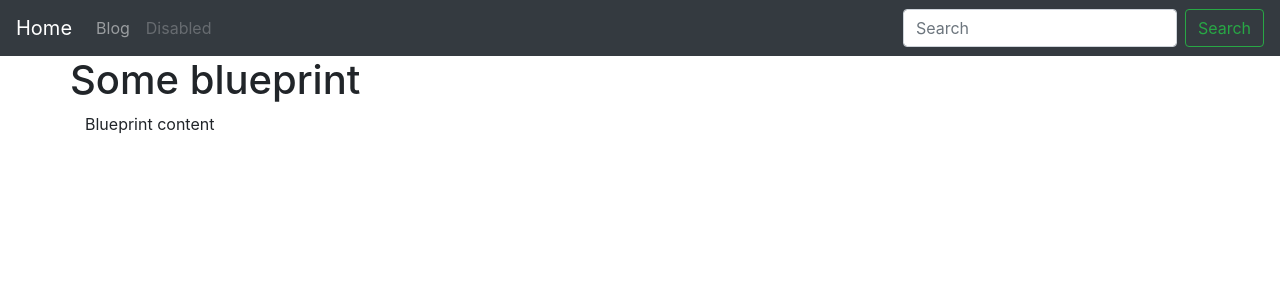
After one commit to aderny-twc/blog_flask, a Flask app: template app/posts/templates/posts/index.html in a window 1280 px wide. The commit adds this page. Shown: the top 300 px of the page. Run offline with Flask 2, Linux system fonts and the light colour scheme; the template is opened without the code that fills it, so the values that code supplies are empty.

Commit message:
Added post blueprint

```diff
--- a/app/app.py
+++ b/app/app.py
@@ -1,6 +1,10 @@
 from flask import Flask
 from config import Configuration
+
+from posts.blueprint import posts
 
 
 app = Flask(__name__)
 app.config.from_object(Configuration)
+
+app.register_blueprint(posts, url_prefix='/blog')
--- /dev/null
+++ b/app/posts/templates/posts/index.html
@@ -0,0 +1,13 @@
+{% extends 'base.html' %}
+
+{% block title %}
+  Blueprint
+{% endblock %}
+
+{% block content_title %}
+  Some blueprint
+{% endblock %}
+
+{% block content %}
+  Blueprint content
+{% endblock %}
--- a/app/templates/base.html
+++ b/app/templates/base.html
@@ -16,18 +16,15 @@
   <body>
 
     <nav class="navbar navbar-expand-lg navbar-dark bg-dark">
-      <a class="navbar-brand" href="#">Navbar</a>
+      <a class="navbar-brand" href="{{ url_for('index') }}">Home</a>
       <button class="navbar-toggler" type="button" data-toggle="collapse" data-target="#navbarSupportedContent" aria-controls="navbarSupportedContent" aria-expanded="false" aria-label="Toggle navigation">
         <span class="navbar-toggler-icon"></span>
       </button>
 
       <div class="collapse navbar-collapse" id="navbarSupportedContent">
         <ul class="navbar-nav mr-auto">
-          <li class="nav-item active">
-            <a class="nav-link" href="#">Home <span class="sr-only">(current)</span></a>
-          </li>
           <li class="nav-item">
-            <a class="nav-link" href="#">Link</a>
+            <a class="nav-link" href="{{ url_for('posts.index') }}">Blog</a>
           </li>
           <li class="nav-item">
             <a class="nav-link disabled" href="#" tabindex="-1" aria-disabled="true">Disabled</a>
```
Also changed, not shown: app/posts/blueprint.py (added, +8 -0 lines).
